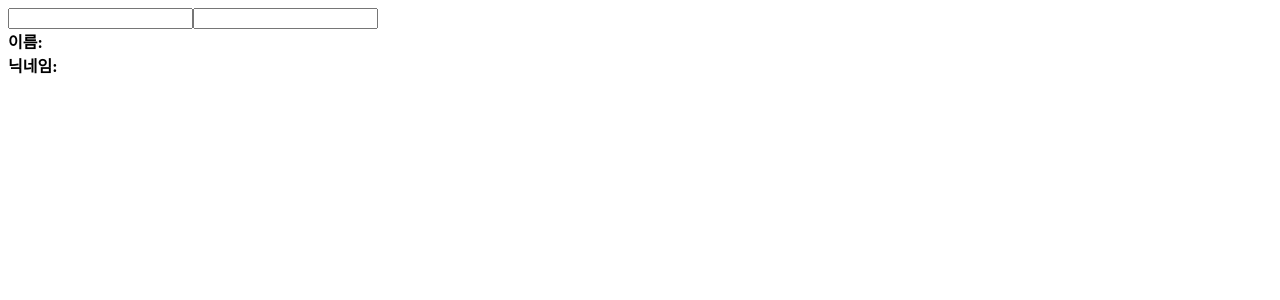
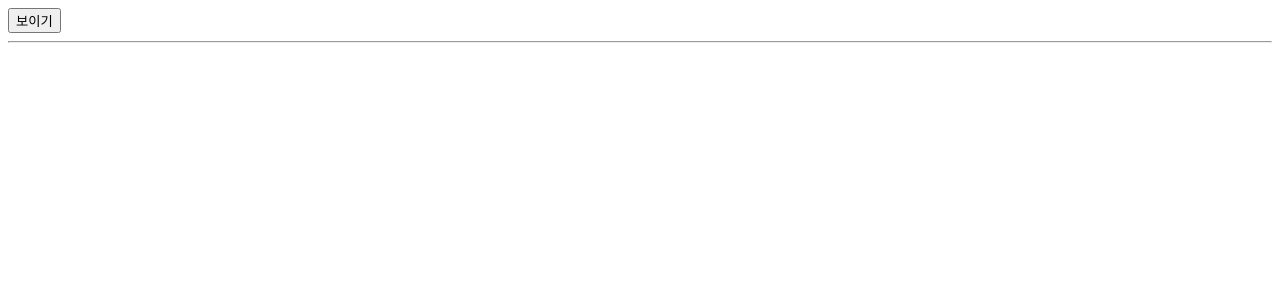
Before and after one commit to sagongjieun/React-Study, a React (Create React App) app in the folder hooks-tutorial/: page / in a window 1280 px wide. Shown: the top 300 px of the page. Built offline with nearby package versions, Linux system fonts and the light colour scheme.

Commit message:
practice useEffect ✍

```diff
--- a/hooks-tutorial/src/App.js
+++ b/hooks-tutorial/src/App.js
@@ -1,7 +1,22 @@
+import { useState } from "react";
 import Info from "./Info";
 
 const App = () => {
-  return <Info />;
+  const [visible, setVisible] = useState(false);
+
+  return (
+    <div>
+      <button
+        onClick={() => {
+          setVisible(!visible);
+        }}
+      >
+        {visible ? "숨기기" : "보이기"}
+      </button>
+      <hr />
+      {visible && <Info />}
+    </div>
+  );
 };
 
 export default App;
--- a/hooks-tutorial/src/Info.js
+++ b/hooks-tutorial/src/Info.js
@@ -1,4 +1,4 @@
-import React, { useState } from "react";
+import React, { useEffect, useState } from "react";
 
 const Info = () => {
   const [name, setName] = useState("");
@@ -11,6 +11,19 @@
   const onChangeNickname = (e) => {
     setNickname(e.target.value);
   };
+
+  // 컴포넌트가 렌더링 된 직후에 수행하는 작업
+  useEffect(() => {
+    console.log("effct");
+    console.log("name = " + name);
+
+    // cleanup func
+    // 컴포넌트가 언마운트되기 전이나 업데이트되기 직전에 수행할 작업
+    return () => {
+      console.log("cleanup");
+      console.log("name = " + name);
+    };
+  }, [name]);
 
   return (
     <div>
```
